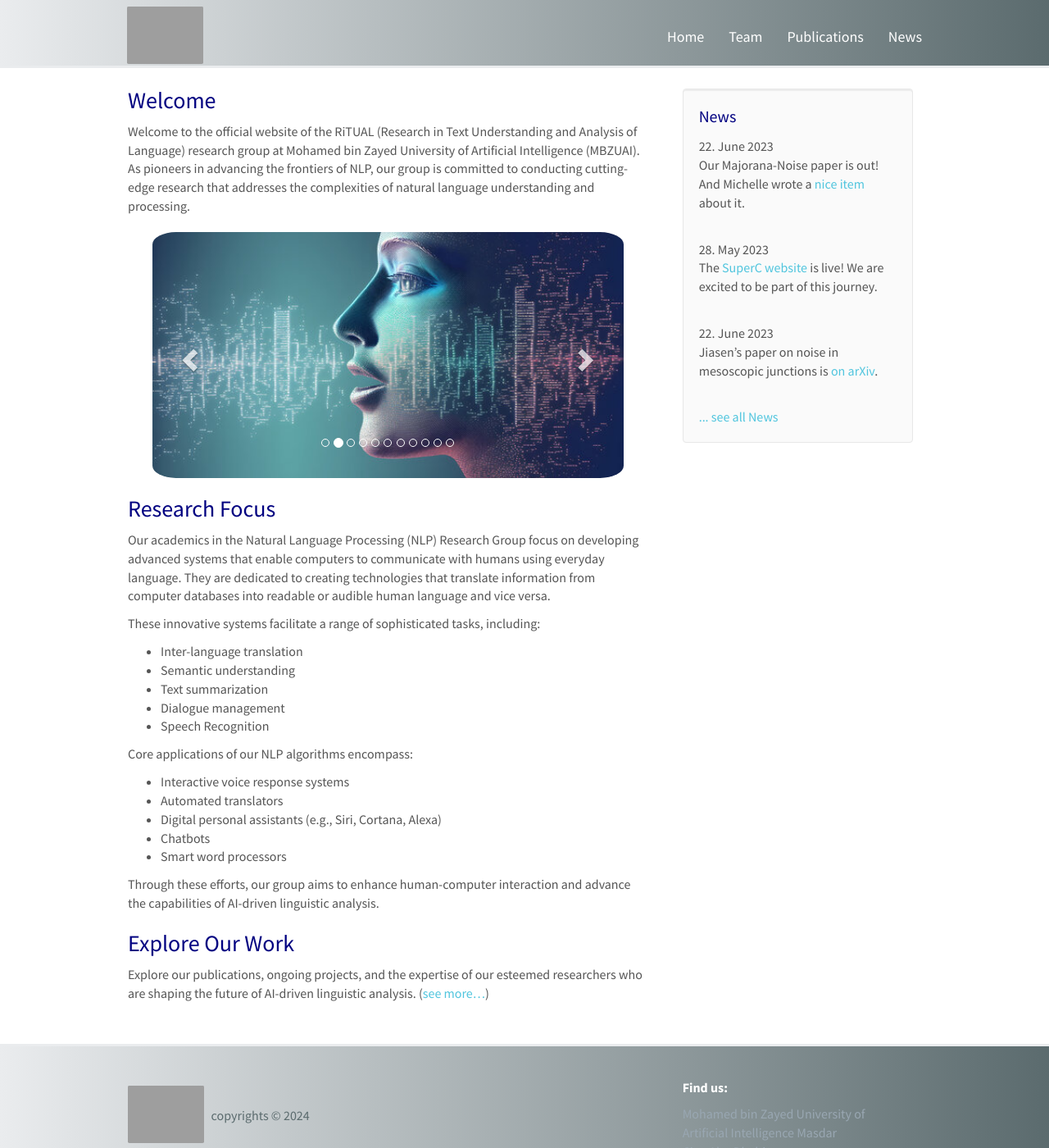
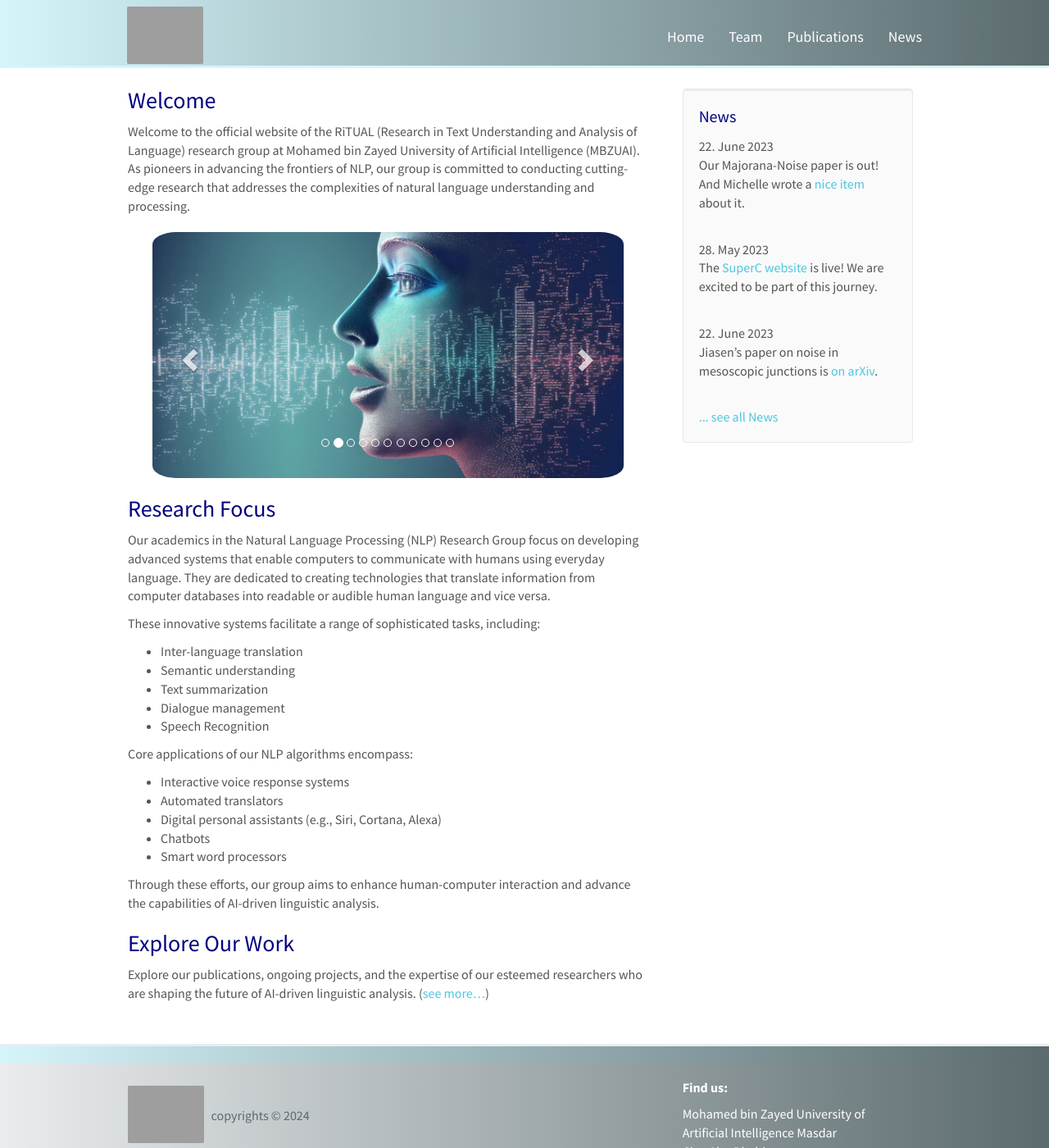
Before and after one commit to RamzaBasharat/MBZUAI, a Jekyll site: the page built from _pages/home.md, in a window 1280 px wide and 1400 px high. Shown: the whole window at 82% size. Built offline with Jekyll 4.4.1, drawn with Linux system fonts in a browser that asks for light colours; nearby versions of some CDN libraries.

Commit message:
updating styles

```diff
--- a/_includes/footer.html
+++ b/_includes/footer.html
@@ -13,7 +13,7 @@
 
 		<div class="col-sm-4">
 			<h5><b class="white">Find us:</b></h5>
-			 <p class="graylight">Mohamed bin Zayed University of<br />
+			 <p>Mohamed bin Zayed University of<br />
 			 Artificial Intelligence Masdar<br />
 			 City, Abu Dhabi <br />
             (<a href="https://mbzuai.ac.ae/page-sitemap.xml" target="_blank">Site map</a>, <a href="https://www.google.com/maps/place/24%C2%B025'57.4%22N+54%C2%B037'07.3%22E/@24.4329463,54.6162667,3936m/data=!3m1!1e3!4m4!3m3!8m2!3d24.4326111!4d54.6186944?entry=ttu" target="_blank">Google map</a>)</p>
--- a/css/main.scss
+++ b/css/main.scss
@@ -207,9 +207,9 @@ color:#99a7b2;
 
 /* Navbar background and text color */
 .navbar-default {
-    background: linear-gradient(to right, #EAECEE, #5B6B6E);
+    background: linear-gradient(to right, #D4F5FB, #5B6B6E);
     border: none; /* Remove the default border */
-    border-bottom: 3px solid #EAECEE;
+    border-bottom: 3px solid #D4F5FB;
     padding: 20px 0px 10px 0px;
     border-radius: 0px;
 }
@@ -261,7 +261,8 @@ color:#99a7b2;
 /* Footer background and text color */
 #footer {
     margin-top:15px;
-    background: linear-gradient(to right, #EAECEE, #5B6B6E);
+//     background: linear-gradient(to right, #EAECEE, #5B6B6E);
+    background: linear-gradient(to right, #D4F5FB, #5B6B6E);
     color: #fff; /* Text color */
     padding: 20px 0; /* Padding top and bottom */
     border:none;
@@ -274,7 +275,6 @@ color:#99a7b2;
 }
 
 #footer a:hover {
-    color:#80dfff;
     text-decoration: none;
     text-transform: none;
 }
```
